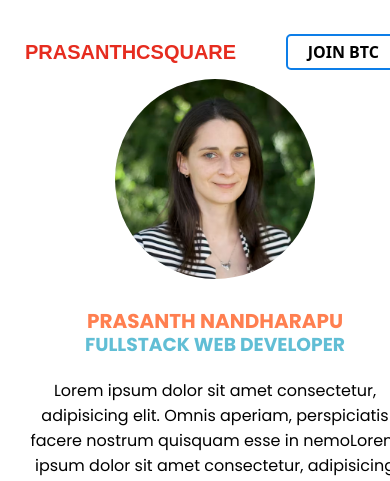
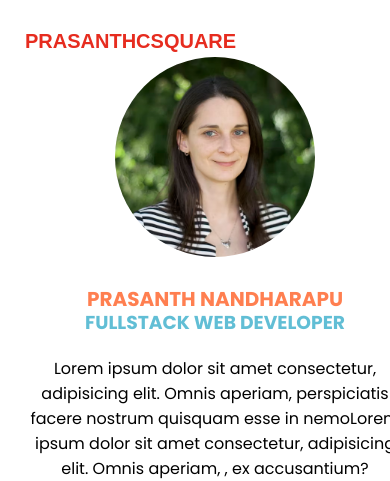
Before and after one commit to PRASANTH-REDDY-NANDHARAPU/312portfolio, a plain HTML site: page index.html in a window 390 px wide. Shown: the top 481 px of the page. Drawn offline with nearby package versions, Linux system fonts and the light colour scheme.

Commit message:
Add files via upload

```diff
--- a/style.css
+++ b/style.css
@@ -240,8 +240,8 @@ body{
         color: rgb(230, 44, 31);
     }
     .btc{
-        border: 2px solid rgb(13, 126, 232);
-        border-radius: 5px;
+        display: none;
+
 
         /* margin: 0; */
 
```
